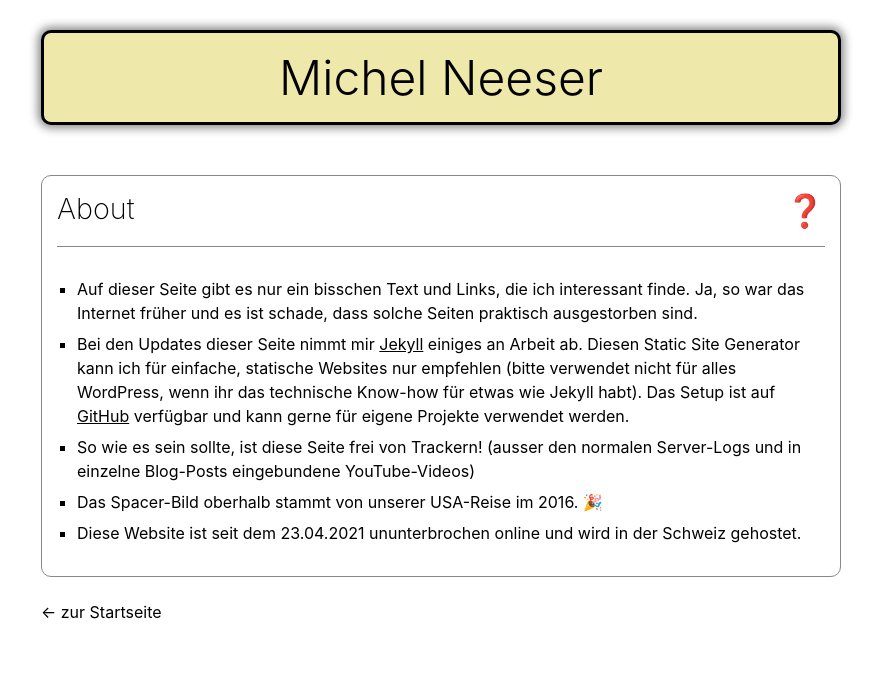
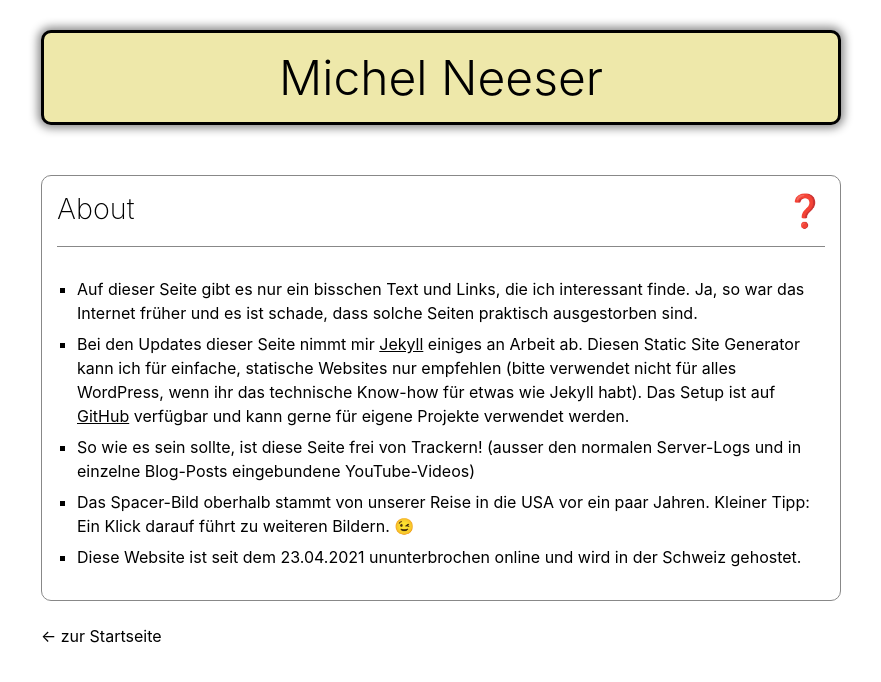
Before and after one commit to michelneeser/personal-website, a Jekyll site: the page built from _sections/about.md, in a window 1280 px wide. Shown: the top 682 px of the page, without its empty margins (199-1080 px from the left). Built offline with Jekyll 4.4.1, drawn with Linux system fonts in a browser that asks for light colours.

Commit message:
hint to gallery added

```diff
--- a/_sections/about.md
+++ b/_sections/about.md
@@ -6,5 +6,5 @@ icon: ❓
 - Auf dieser Seite gibt es nur ein bisschen Text und Links, die ich interessant finde. Ja, so war das Internet früher und es ist schade, dass solche Seiten praktisch ausgestorben sind.
 - Bei den Updates dieser Seite nimmt mir [Jekyll](https://jekyllrb.com) einiges an Arbeit ab. Diesen Static Site Generator kann ich für einfache, statische Websites nur empfehlen (bitte verwendet nicht für alles WordPress, wenn ihr das technische Know-how für etwas wie Jekyll habt). Das Setup ist auf [GitHub](https://github.com/michelneeser/personal-website) verfügbar und kann gerne für eigene Projekte verwendet werden.
 - So wie es sein sollte, ist diese Seite frei von Trackern! (ausser den normalen Server-Logs und in einzelne Blog-Posts eingebundene YouTube-Videos)
-- Das Spacer-Bild oberhalb stammt von unserer USA-Reise im 2016. 🎉
+- Das Spacer-Bild oberhalb stammt von unserer Reise in die USA vor ein paar Jahren. Kleiner Tipp: Ein Klick darauf führt zu weiteren Bildern. 😉
 - Diese Website ist seit dem 23.04.2021 ununterbrochen online und wird in der Schweiz gehostet.
```
Also changed, not shown: _sections/galerie.md (+1 -1 lines).
